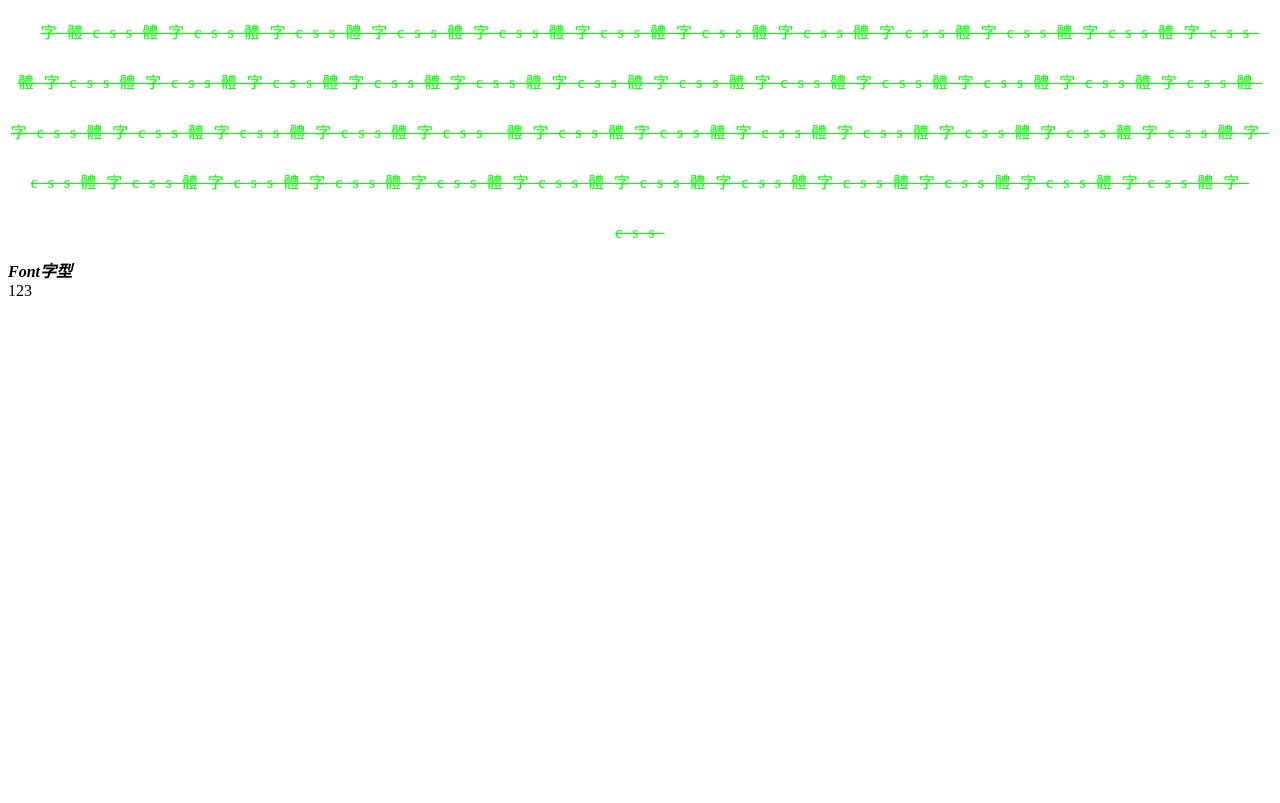
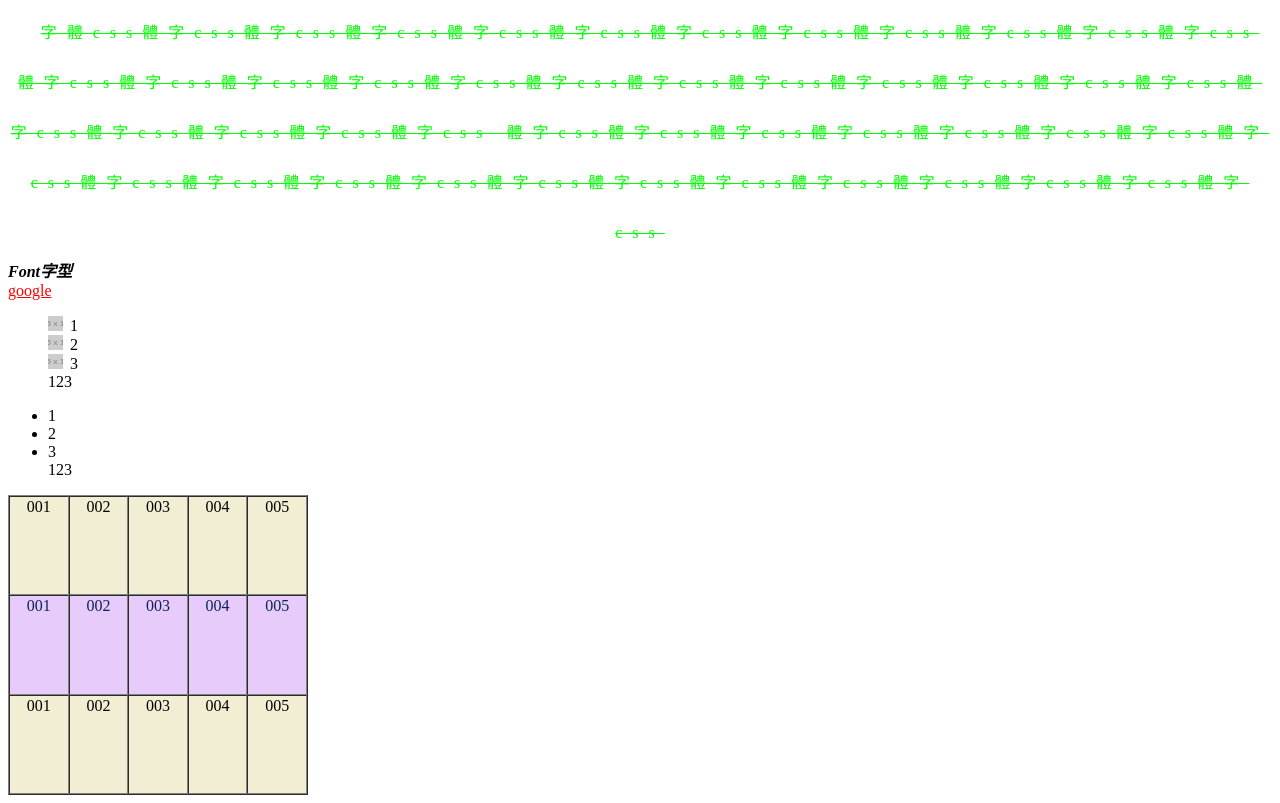
Before and after one commit to MINGYEN3411107020/3411107020, a plain HTML site: page css_all.html in a window 1280 px wide. Drawn offline with Linux system fonts and the light colour scheme; placeholder pictures from the web are drawn by us.

Commit message:
Add files via upload

```diff
--- a/css_all.html
+++ b/css_all.html
@@ -57,6 +57,67 @@
         .font_family{
             font-family: "標楷體";
         }
+    /*Link連結*/
+        /*未訪問*/
+        .a_style:link{
+            color: red;
+        }
+        /*訪問過*/
+        .a_style:visited{
+            color: yellow;
+        }
+        /*移入*/
+        .a_style:hover{
+            color:green;
+        }
+        /*點下去*/
+        .a_style:active{
+            color:pink;
+        }
+        /*list列表*/
+        .ol_style{
+            /*類型*/
+            /*都沒有*/
+            /*list-style-type:none;*/
+            /*實心圓*/
+            /*list-style-type:disc:*/
+            /*數字*/
+            /*list-style-type:decimal:*/
+            /*空心圓*/
+            /*list-style-type:circle;*/
+            /*方形*/
+            /*list-style-type:square;*/
+            /*羅馬數字*/
+            /*list-style-type:upper-roman;*/
+            /*英文*/
+            list-style-type: lower-alpha;
+            /*位置*/
+            list-style-position: inside;
+            /*圖片*/
+            list-style-image: url("https://fakeimg.pl/15x15/")
+        }
+        /*Table表格*/
+        .table_style{
+            /*邊框合併*/
+            text-align: collapse;
+            width: 300px;
+            height: 300px;
+        }
+        .table_style td{
+            /*水平*/
+            text-align: center;
+            /*垂直*/
+            vertical-align: top;
+        }
+        /*偶數行*/
+        .table_style tr:nth-child(even){
+            background-color: rgb(231, 203, 250);
+            color: rgb(13, 34, 92);
+        }
+        /*奇數行*/
+        .table_style tr:nth-child(odd){
+            background-color: rgb(241, 238, 211);
+        }
     </style>
 </head>
 <body>
@@ -66,6 +127,40 @@
     <div class="font_style font_weight font_size font_family" >
         Font字型
     </div>
-    123
+    <a href="#" class="a_style">google</a>
+    <ol class="ol_style">
+        <li>1</li>
+        <li>2</li>
+        <li>3</li>
+        123
+    </ol>
+    <ul>
+        <li>1</li>
+        <li>2</li>
+        <li>3</li>
+        123
+    </ul>
+    <table border="1" cellspacing="0" cellpading="0" class="table_style">
+     <tr>
+        <td>001</td>
+        <td>002</td>
+        <td>003</td>
+        <td>004</td>
+        <td>005</td>
+     </tr>
+     <tr>
+        <td>001</td>
+        <td>002</td>
+        <td>003</td>
+        <td>004</td>
+        <td>005</td>
+     </tr>
+     <tr>
+        <td>001</td>
+        <td>002</td>
+        <td>003</td>
+        <td>004</td>
+        <td>005</td>
+     </tr>
 </body>
 </html>
```
